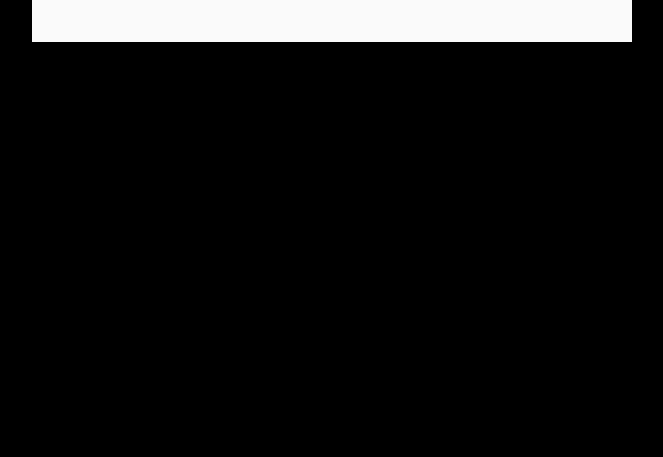
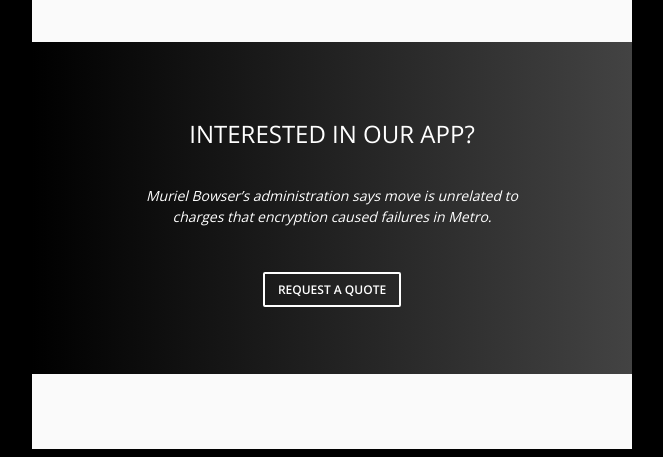
Before and after one commit to jodaddy15/HTML-email, a React app: page public/index.html in a window 1280 px wide. Shown: the part 5480-5937 px from the top of the page, without its empty margins (308-971 px from the left). Before the commit the page ends 5530 px from the top, so only its background shows below. Built offline with nearby package versions, Linux system fonts and the light colour scheme.

Commit message:
intrest row added complete

```diff
--- a/public/index.html
+++ b/public/index.html
@@ -513,7 +513,7 @@
               <tr>
                 <td>
                   <!-- start of icon table -->
-                  <table class="icon-table" width="100%" align="left" cellspacing="0" cellpadding="0" border="0" style="">
+                  <table class="icon-table" width="100%" align="left" cellspacing="0" cellpadding="0" border="0">
                 <td>
                   <img src="https://s15.postimg.cc/gjjc5t2nf/menu_icon.png" alt="icon of menu">
                 </td>
@@ -568,7 +568,39 @@
   </td>
   </tr>
   <!-- end of detail row -->
-  <!-- start of column-->
+
+  <!-- start of interest row-->
+  <tr>
+    <td>
+      <table class="interest-table" width="100%" align="left" cellspacing="0" cellpadding="0" border="0" style="background:
+      #000000; background: -webkit-linear-gradient(to left, #434343, #000000); background: linear-gradient(to
+      left, #434343, #000000); padding: 75px 0;">
+        <tr>
+          <td align="center" style="font-family: 'Open Sans', 'Helvetica Neue', Helvetica, Arial, 'Lucida Grande', sans-serif;">
+            <h3 style="text-align: center; font-family: 'Open Sans', 'Helvetica Neue', Helvetica, Arial, 'Lucida Grande', sans-serif; color: #333333; padding: 0 0 35px 0; font-weight: 300; text-transform: uppercase; font-size: 24px; margin: 0; color: #ffffff">Interested
+              In Our App?
+            </h3>
+            <p style="font-style: italic; font-size: 14px; margin: 0; line-height: 1.5; padding: 0 0 50px; max-width: 400px; color: white">
+              Muriel Bowser’s administration says move is unrelated to charges that encryption caused failures in
+              Metro.
+            </p>
+            <a href="#" style="border-radius: 2px; border: 2px solid white; padding: 7px 13px; text-decoration: none; color: white; text-transform: uppercase;font-size: 12px; font-weight: 600;">
+              request a quote
+            </a>
+          </td>
+        </tr>
+      </table>
+    </td>
+  </tr>
+  <!-- end of interest row-->
+  <tr>
+    <td>
+      <table class="detail-table" width="100%" align="left" cellspacing="0" cellpadding="0" border="0" style="padding: 50px 0 25px; background: #fafafa">
+        <!-- start of one row -->
+
+      </table>
+    </td>
+  </tr>
   </td>
   </tr>
   </table>
```
